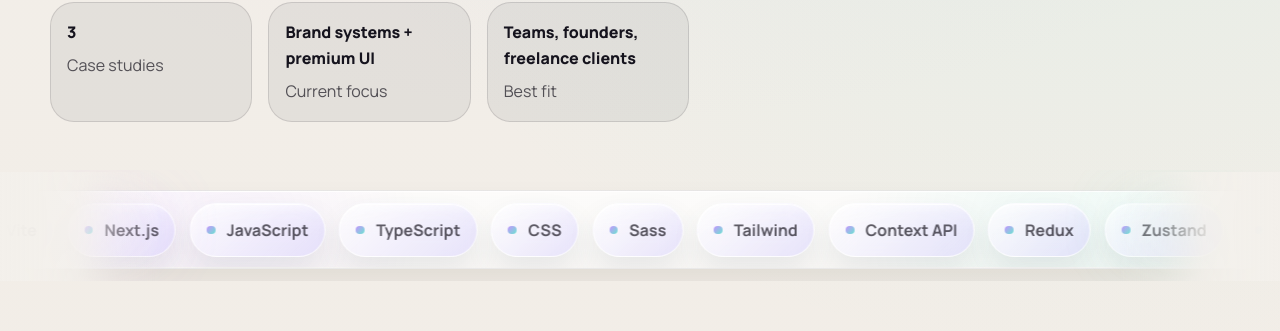
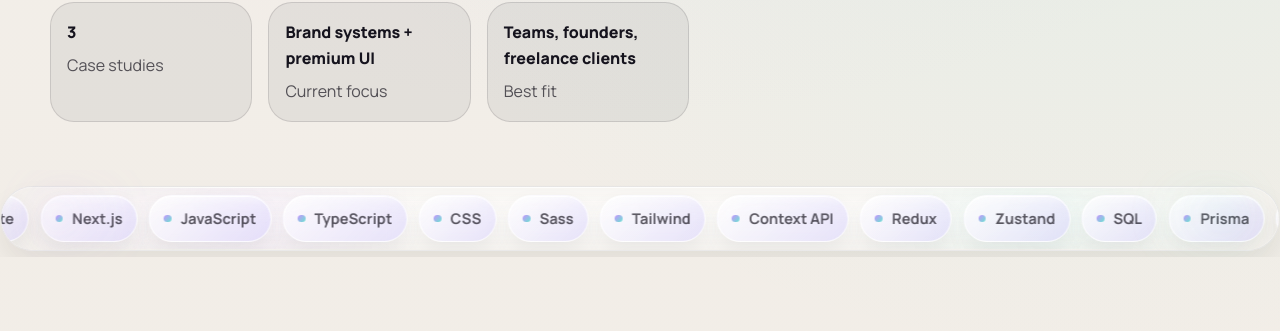
Before and after one commit to massiahtheruler/big-boy-portfolio, a React (Vite) app: page / in a window 1280 px wide. Shown: the part 1063-1394 px from the top of the page. Built offline with nearby package versions, Linux system fonts and the light colour scheme.

Commit message:
mask to shadow

```diff
--- a/src/components/home/TechMarquee.jsx
+++ b/src/components/home/TechMarquee.jsx
@@ -74,7 +74,6 @@
 
   return (
     <section className="tech-marquee" aria-label="Stack and capability marquee">
-      <div className="tech-marquee__mask tech-marquee__mask--left" />
       <div className="tech-marquee__glow tech-marquee__glow--left" />
       <div className="tech-marquee__glow tech-marquee__glow--right" />
       <div ref={wrapperRef} className="tech-marquee__viewport" tabIndex={0}>
@@ -91,7 +90,6 @@
           ))}
         </div>
       </div>
-      <div className="tech-marquee__mask tech-marquee__mask--right" />
     </section>
   );
 }
--- a/src/styles/components/_marquee.scss
+++ b/src/styles/components/_marquee.scss
@@ -1,65 +1,32 @@
 .tech-marquee {
   position: relative;
   overflow: hidden;
-  padding: 1.25rem 0 0.75rem;
+  padding: 1rem 0 0.45rem;
   isolation: isolate;
-}
-
-.tech-marquee__mask {
-  position: absolute;
-  top: 0.15rem;
-  bottom: 0;
-  width: clamp(6.5rem, 14vw, 10rem);
-  z-index: 3;
-  pointer-events: none;
-}
-
-.tech-marquee__mask--left {
-  left: 0;
-  background: linear-gradient(
-    90deg,
-    rgba(9, 9, 15, 1) 0%,
-    rgba(12, 11, 20, 0.98) 28%,
-    rgba(18, 18, 30, 0.84) 48%,
-    rgba(18, 18, 30, 0.32) 74%,
-    rgba(18, 18, 30, 0) 100%
-  );
-}
-
-.tech-marquee__mask--right {
-  right: 0;
-  background: linear-gradient(
-    270deg,
-    rgba(13, 26, 29, 1) 0%,
-    rgba(14, 30, 33, 0.98) 28%,
-    rgba(15, 30, 34, 0.84) 48%,
-    rgba(15, 30, 34, 0.32) 74%,
-    rgba(15, 30, 34, 0) 100%
-  );
 }
 
 .tech-marquee__glow {
   pointer-events: none;
   position: absolute;
-  top: 0.35rem;
+  top: 0.25rem;
   bottom: 0.1rem;
-  width: clamp(8rem, 20vw, 15rem);
+  width: clamp(6rem, 16vw, 11rem);
   border-radius: 999px;
   z-index: 1;
-  filter: blur(24px);
-  opacity: 0.78;
+  filter: blur(18px);
+  opacity: 0.62;
 }
 
 .tech-marquee__glow--left {
-  left: 4%;
+  left: 2%;
   background:
-    radial-gradient(circle at left center, rgba(198, 146, 255, 0.18), transparent 64%);
+    radial-gradient(circle at left center, rgba(198, 146, 255, 0.14), transparent 66%);
 }
 
 .tech-marquee__glow--right {
-  right: 4%;
+  right: 2%;
   background:
-    radial-gradient(circle at right center, rgba(105, 228, 208, 0.16), transparent 64%);
+    radial-gradient(circle at right center, rgba(105, 228, 208, 0.13), transparent 66%);
 }
 
 .tech-marquee__viewport {
@@ -71,10 +38,12 @@
   background:
     linear-gradient(180deg, rgba(255, 255, 255, 0.05), rgba(255, 255, 255, 0.02)),
     rgba(255, 255, 255, 0.03);
-  padding: 0.72rem 0;
+  padding: 0.5rem 0;
   box-shadow:
     inset 0 1px 0 rgba(255, 255, 255, 0.05),
-    0 18px 36px rgba(2, 6, 23, 0.16);
+    inset 36px 0 42px rgba(8, 8, 14, 0.36),
+    inset -36px 0 42px rgba(10, 18, 20, 0.34),
+    0 14px 28px rgba(2, 6, 23, 0.14);
   isolation: isolate;
   contain: paint;
 }
@@ -91,11 +60,32 @@
   z-index: 0;
 }
 
+.tech-marquee__viewport::after {
+  content: "";
+  position: absolute;
+  inset: 0;
+  border-radius: inherit;
+  background:
+    linear-gradient(
+      90deg,
+      rgba(7, 7, 12, 0.72) 0%,
+      rgba(7, 7, 12, 0.22) 11%,
+      rgba(7, 7, 12, 0) 22%,
+      rgba(7, 7, 12, 0) 78%,
+      rgba(9, 17, 19, 0.2) 89%,
+      rgba(9, 17, 19, 0.62) 100%
+    );
+  pointer-events: none;
+  mix-blend-mode: normal;
+  opacity: 0.9;
+  z-index: 1;
+}
+
 .tech-marquee__track {
   display: flex;
-  gap: 0.85rem;
+  gap: 0.7rem;
   width: max-content;
-  padding-inline: 0.85rem;
+  padding-inline: 0.7rem;
   will-change: transform;
   position: relative;
   z-index: 2;
@@ -105,8 +95,8 @@
   position: relative;
   display: inline-flex;
   align-items: center;
-  gap: 0.7rem;
-  padding: 0.8rem 1rem;
+  gap: 0.58rem;
+  padding: 0.64rem 0.88rem;
   overflow: hidden;
   border: 1px solid rgba(255, 255, 255, 0.72);
   border-radius: 999px;
@@ -117,9 +107,10 @@
   );
   box-shadow:
     inset 0 1px 0 rgba(255, 255, 255, 0.9),
-    0 14px 28px rgba(71, 85, 105, 0.1);
-  backdrop-filter: blur(12px);
+    0 10px 20px rgba(71, 85, 105, 0.08);
+  backdrop-filter: blur(9px);
   color: #334155;
+  font-size: 0.92rem;
   font-weight: 700;
   white-space: nowrap;
   transition:
@@ -147,8 +138,8 @@
 }
 
 .tech-marquee__dot {
-  width: 0.55rem;
-  height: 0.55rem;
+  width: 0.48rem;
+  height: 0.48rem;
   border-radius: 999px;
   background: linear-gradient(135deg, var(--accent), var(--accent-2));
 }
@@ -167,28 +158,6 @@
   transform: translateY(0) scale(0.985);
 }
 
-body[data-theme="light"] .tech-marquee__mask--left {
-  background: linear-gradient(
-    90deg,
-    rgba(243, 240, 235, 1) 0%,
-    rgba(243, 240, 235, 0.96) 28%,
-    rgba(243, 240, 235, 0.82) 48%,
-    rgba(243, 240, 235, 0.26) 74%,
-    rgba(243, 240, 235, 0) 100%
-  );
-}
-
-body[data-theme="light"] .tech-marquee__mask--right {
-  background: linear-gradient(
-    270deg,
-    rgba(243, 240, 235, 1) 0%,
-    rgba(243, 240, 235, 0.96) 28%,
-    rgba(243, 240, 235, 0.82) 48%,
-    rgba(243, 240, 235, 0.26) 74%,
-    rgba(243, 240, 235, 0) 100%
-  );
-}
-
 body[data-theme="dark"] .tech-marquee__item {
   border-color: rgba(71, 85, 105, 0.68);
   background: linear-gradient(
@@ -198,7 +167,7 @@
   );
   box-shadow:
     inset 0 1px 0 rgba(255, 255, 255, 0.08),
-    0 12px 24px rgba(2, 6, 23, 0.2);
+    0 9px 18px rgba(2, 6, 23, 0.17);
   color: rgba(245, 247, 251, 0.88);
 }
 
@@ -215,8 +184,8 @@
 body[data-theme="dark"] .tech-marquee__item:hover {
   box-shadow:
     inset 0 1px 0 rgba(255, 255, 255, 0.06),
-    0 16px 26px rgba(2, 6, 23, 0.24),
-    0 0 16px rgba(99, 102, 241, 0.12);
+    0 12px 22px rgba(2, 6, 23, 0.2),
+    0 0 12px rgba(99, 102, 241, 0.09);
 }
 
 body[data-theme="dark"] .tech-marquee__viewport {
@@ -226,7 +195,22 @@
     rgba(255, 255, 255, 0.02);
   box-shadow:
     inset 0 1px 0 rgba(255, 255, 255, 0.04),
-    0 18px 34px rgba(2, 6, 23, 0.22);
+    inset 34px 0 40px rgba(7, 7, 12, 0.38),
+    inset -34px 0 40px rgba(9, 17, 19, 0.36),
+    0 14px 28px rgba(2, 6, 23, 0.18);
+}
+
+body[data-theme="dark"] .tech-marquee__viewport::after {
+  background:
+    linear-gradient(
+      90deg,
+      rgba(6, 6, 11, 0.82) 0%,
+      rgba(7, 7, 12, 0.28) 10%,
+      rgba(7, 7, 12, 0) 21%,
+      rgba(7, 7, 12, 0) 79%,
+      rgba(9, 17, 19, 0.26) 90%,
+      rgba(9, 17, 19, 0.74) 100%
+    );
 }
 
 body[data-theme="light"] .tech-marquee__viewport {
@@ -236,7 +220,22 @@
     rgba(255, 255, 255, 0.3);
   box-shadow:
     inset 0 1px 0 rgba(255, 255, 255, 0.7),
-    0 16px 30px rgba(33, 24, 16, 0.08);
+    inset 28px 0 34px rgba(243, 240, 235, 0.76),
+    inset -28px 0 34px rgba(243, 240, 235, 0.7),
+    0 14px 26px rgba(33, 24, 16, 0.07);
+}
+
+body[data-theme="light"] .tech-marquee__viewport::after {
+  background:
+    linear-gradient(
+      90deg,
+      rgba(243, 240, 235, 0.88) 0%,
+      rgba(243, 240, 235, 0.28) 10%,
+      rgba(243, 240, 235, 0) 21%,
+      rgba(243, 240, 235, 0) 79%,
+      rgba(243, 240, 235, 0.24) 90%,
+      rgba(243, 240, 235, 0.82) 100%
+    );
 }
 
 @media (prefers-reduced-motion: reduce) {
```
